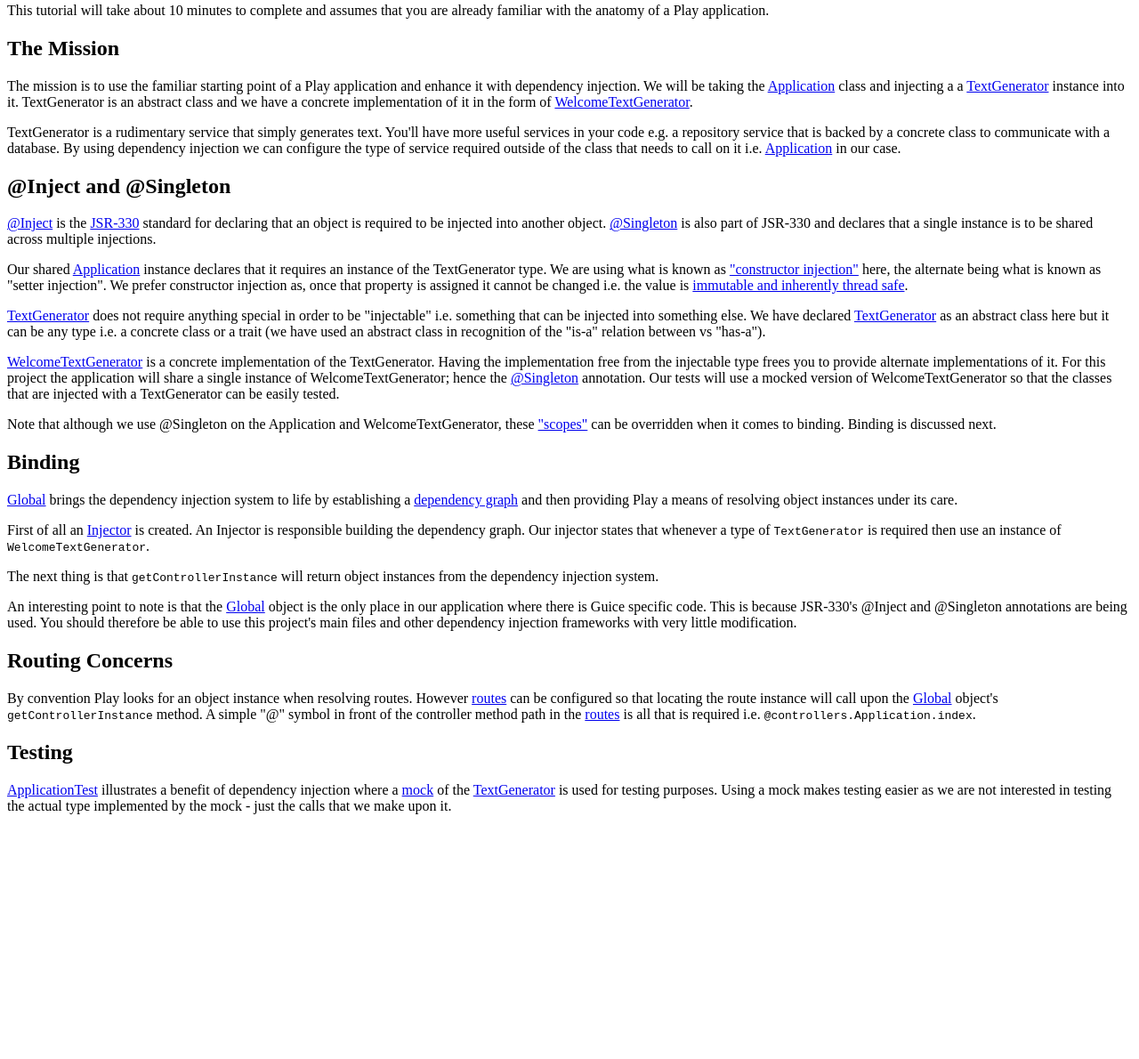
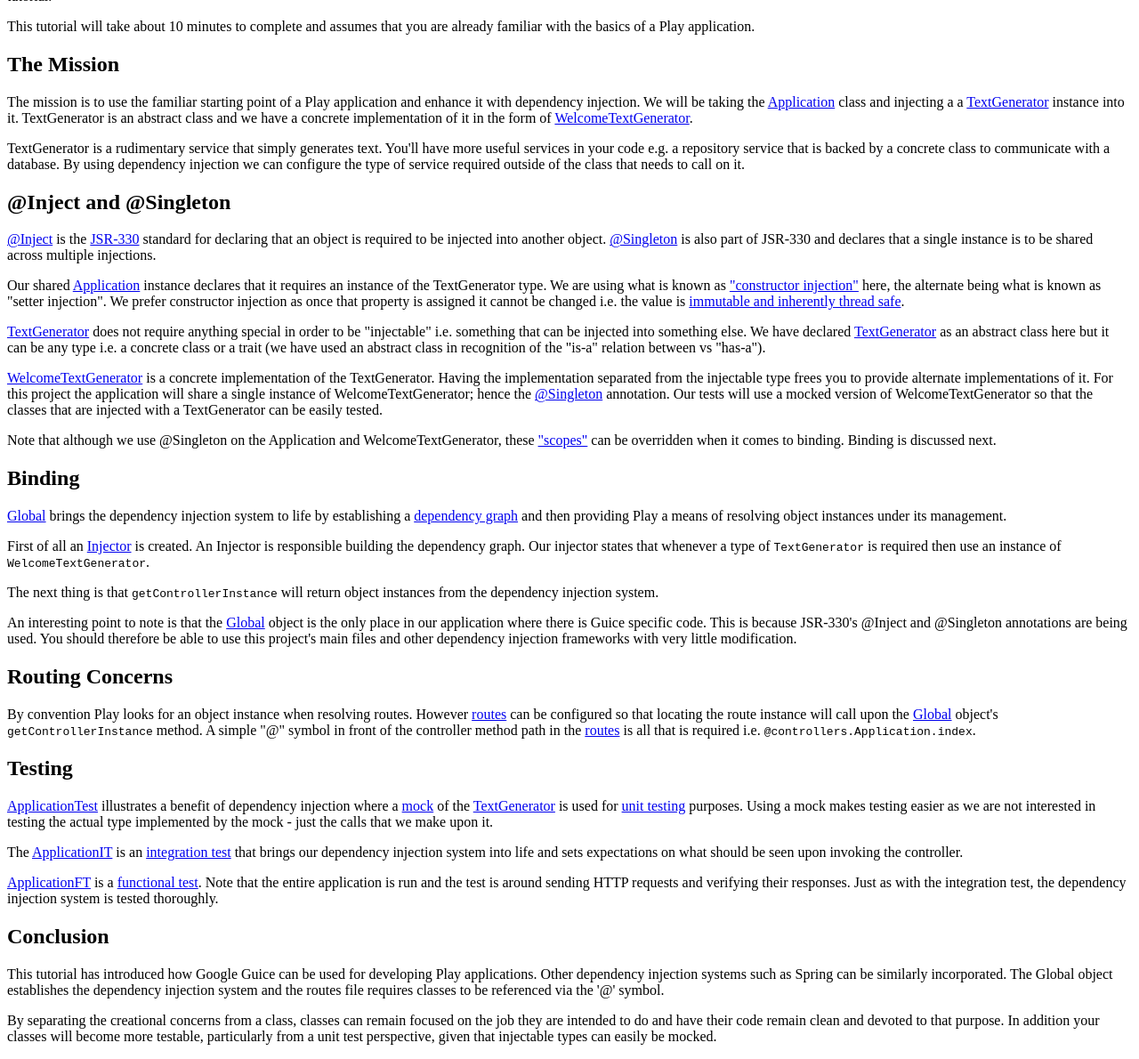
Before and after one commit to varju/play-guice, a plain HTML site: page tutorial/index.html in a window 1280 px wide. Shown: the part 184-1374 px from the top of the page at 89% size. Before the commit the page ends 1115 px from the top, so only its background shows below. Drawn offline with Linux system fonts and the light colour scheme.

Commit message:
Finishing off the tutorial

```diff
--- a/tutorial/index.html
+++ b/tutorial/index.html
@@ -26,11 +26,11 @@
     <p>
         Although Scala is used here, Play and Java can also easily use dependency injection frameworks. Check out the
         <a href="https://github.com/typesafehub/play-spring-data">Play Spring Data</a> example for a Java example
-        of using Spring with Play.
+        of using Spring with Play after this tutorial.
     </p>
 
     <p>
-        This tutorial will take about 10 minutes to complete and assumes that you are already familiar with the anatomy
+        This tutorial will take about 10 minutes to complete and assumes that you are already familiar with the basics
         of a Play application.
     </p>
 </div>
@@ -52,8 +52,7 @@
         TextGenerator is a rudimentary service that simply generates text. You'll have more useful
         services in your code e.g. a repository service that is backed by a concrete class to communicate with a
         database. By using dependency injection we can configure the type of service required outside of the class that
-        needs to call on it i.e. <a href="#code/app/controllers/Application.scala" class="shortcut">Application</a> in
-        our case.
+        needs to call on it.
     </p>
 </div>
 <div>
@@ -74,7 +73,7 @@
         that it requires an instance of the TextGenerator type. We are using what is known as
         <a href="http://misko.hevery.com/2009/02/19/constructor-injection-vs-setter-injection/">"constructor
             injection"</a> here, the alternate being what is known as "setter injection". We prefer constructor
-        injection as, once that property is assigned it cannot be changed i.e. the value is
+        injection as once that property is assigned it cannot be changed i.e. the value is
         <a href="http://en.wikipedia.org/wiki/Immutable_object" target="_blank">immutable and inherently thread safe</a>.
     </p>
 
@@ -88,7 +87,7 @@
 
     <p>
         <a href="#code/app/services/TextGenerator.scala" class="shortcut">WelcomeTextGenerator</a> is a concrete
-        implementation of the TextGenerator. Having the implementation free from the injectable type frees you to
+        implementation of the TextGenerator. Having the implementation separated from the injectable type frees you to
         provide alternate implementations of it. For this project the application will share a single instance of
         WelcomeTextGenerator; hence the
         <a href="http://docs.oracle.com/javaee/6/api/javax/inject/Singleton.html" target="_blank">@Singleton</a>
@@ -108,7 +107,7 @@
     <p>
         <a href="#code/app/Global.scala" class="shortcut">Global</a> brings the dependency injection system to life
         by establishing a <a href="http://en.wikipedia.org/wiki/Dependency_graph" target="_blank">dependency graph</a>
-        and then providing Play a means of resolving object instances under its care.
+        and then providing Play a means of resolving object instances under its management.
     </p>
 
     <p>
@@ -154,9 +153,40 @@
         <a href="#code/test/controllers/ApplicationTest.scala" class="shortcut">ApplicationTest</a>
         illustrates a benefit of dependency injection where a
         <a href="http://en.wikipedia.org/wiki/Mock_object" target="_blank">mock</a> of the
-        <a href="#code/app/services/TextGenerator.scala" class="shortcut">TextGenerator</a> is used for testing
+        <a href="#code/app/services/TextGenerator.scala" class="shortcut">TextGenerator</a> is used for
+        <a href="https://en.wikipedia.org/wiki/Unit_testing" target="_blank">unit testing</a>
         purposes. Using a mock makes testing easier as we are not interested in testing the actual type implemented
         by the mock - just the calls that we make upon it.
+    </p>
+
+    <p>
+        The <a href="#code/test/controllers/ApplicationIT.scala" class="shortcut">ApplicationIT</a> is an
+        <a href="https://en.wikipedia.org/wiki/Integration_test" target="_blank">integration test</a> that brings our
+        dependency injection system into life and sets expectations on what should be seen upon invoking the controller.
+    </p>
+
+    <p>
+        <a href="#code/test/controllers/ApplicationFT.scala" class="shortcut">ApplicationFT</a>
+        is a <a href="https://en.wikipedia.org/wiki/Functional_test" target="_blank">functional test</a>. Note that the
+        entire application is run and the test is around sending HTTP requests and verifying their responses. Just as
+        with the integration test, the dependency injection system is tested thoroughly.
+    </p>
+</div>
+<div>
+    <h2>
+        Conclusion
+    </h2>
+
+    <p>
+        This tutorial has introduced how Google Guice can be used for developing Play applications. Other dependency
+        injection systems such as Spring can be similarly incorporated. The Global object establishes the dependency
+        injection system and the routes file requires classes to be referenced via the '@' symbol.
+    </p>
+
+    <p>
+        By separating the creational concerns from a class, classes can remain focused on the job they are intended to
+        do and have their code remain clean and devoted to that purpose. In addition your classes will become more
+        testable, particularly from a unit test perspective, given that injectable types can easily be mocked.
     </p>
 </div>
 </body>
```
